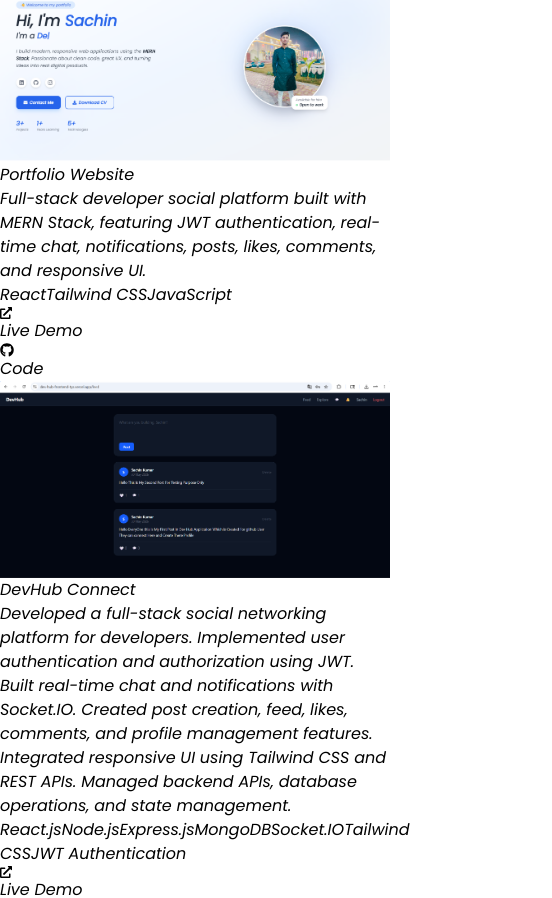
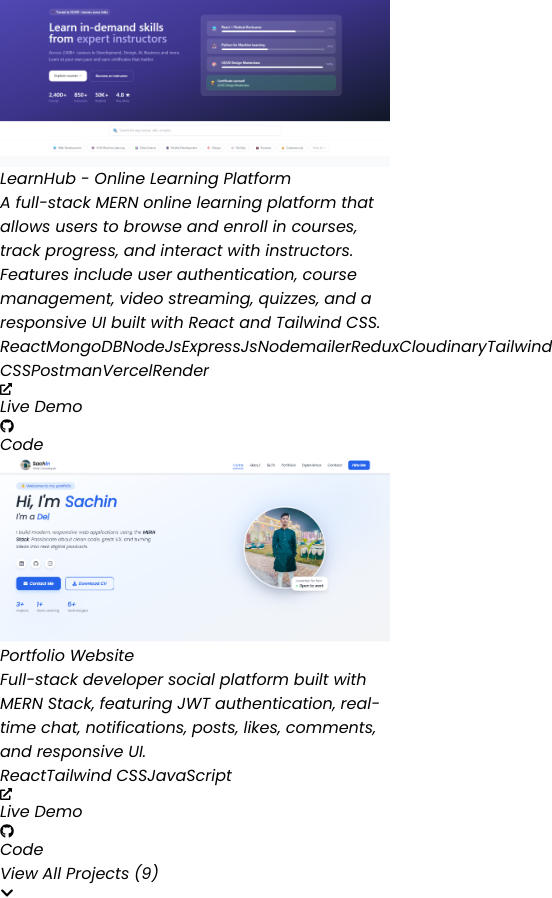
Before and after one commit to sachiinprajapatii1/Portfolio., a React app: page / in a window 390 px wide. Shown: the part 3752-4650 px from the top of the page, 552 px wide, since content can reach past the window. Built offline with nearby package versions, Linux system fonts and the light colour scheme; the HTML template or start-up script is replaced by a standard one.

Commit message:
Refine projects

```diff
--- a/src/Components/Projects.jsx
+++ b/src/Components/Projects.jsx
@@ -1,8 +1,9 @@
 import React, { useState } from "react";
-import { FaExternalLinkAlt, FaGithub } from "react-icons/fa";
+import { FaExternalLinkAlt, FaGithub, FaChevronDown, FaChevronUp } from "react-icons/fa";
 
 const Projects = () => {
   const [filter, setFilter] = useState("All");
+  const [showAll, setShowAll] = useState(false);
 
   const projects = [
     {
@@ -12,7 +13,7 @@
       tech: ["React", "MongoDB", "NodeJs", "ExpressJs","Tailwind CSS", "Render", "Capacitor", "Android Studio", "Postman"],
       link: "https://drive.google.com/file/d/17hgSe6TulYqoW5pxS1IqqLBUCLgby76T/view?usp=sharing",
       github: "https://github.com/sachiinprajapatii1",
-      category: "React, AndroidApp ",
+      category: "React",
       image: "/image6.jpg",
       color: "from-orange-400 to-rose-500",
     },
@@ -28,7 +29,18 @@
       color: "from-orange-400 to-rose-500",
     },
     {
-      id: 3,
+      id: 23,
+      title: "LearnHub - Online Learning Platform",
+      desc: "A full-stack MERN online learning platform that allows users to browse and enroll in courses, track progress, and interact with instructors. Features include user authentication, course management, video streaming, quizzes, and a responsive UI built with React and Tailwind CSS.",
+      tech: ["React", "MongoDB", "NodeJs", "ExpressJs","Nodemailer","Redux","Cloudinary","Tailwind CSS","Postman", "Vercel", "Render"],
+      link: "https://e-learning-tys.vercel.app",
+      github: "https://github.com/sachiinprajapatii1",
+      category: "React",
+      image: "/image9.png",
+      color: "from-orange-400 to-rose-500",
+    },
+    {
+      id: 4,
       title: "Portfolio Website",
       desc: "Full-stack developer social platform built with MERN Stack, featuring JWT authentication, real-time chat, notifications, posts, likes, comments, and responsive UI.",
       tech: ["React", "Tailwind CSS", "JavaScript"],
@@ -39,30 +51,18 @@
       color: "from-orange-400 to-rose-500",
     },
     {
-      id: 8,
-      title: "DevHub Connect",
-      desc: "Developed a full-stack social networking platform for developers. Implemented user authentication and authorization using JWT. Built real-time chat and notifications with Socket.IO. Created post creation, feed, likes, comments, and profile management features. Integrated responsive UI using Tailwind CSS and REST APIs. Managed backend APIs, database operations, and state management.",
-      tech: ["React.js", "Node.js", "Express.js","MongoDB","Socket.IO","Tailwind CSS","JWT Authentication"],
-      link: "https://dev-hub-frontend-tys.vercel.app/",
+      id: 5,
+      title: "Word To Pdf Converter",
+      desc: "Word File To Pdf Converter",
+      tech: ["ReactJs", "TailwindCss", "CloudConvert"],
+      link: "https://word-to-pdf-tys.vercel.app/",
       github: "https://github.com/sachiinprajapatii1",
       category: "React",
-      image: "/image8.png",
-      color: "from-orange-400 to-rose-500",
-    },
-    {
-      id: 4,
-      title: "Word To Pdf Converter",
-      desc: "Word File To Pdf Converter",
-      tech: ["ReactJs", "TailwindCss", "CloudConvert",],
-      link: "https://word-to-pdf-tys.vercel.app/",
-      github: "https://github.com/sachiinprajapatii1",
-      category: "ReactJs",
       image: "/image7.png",
       color: "from-green-400 to-emerald-500",
     },
-
     {
-      id: 5,
+      id: 6,
       title: "Dashboard UI Project",
       desc: "A responsive dashboard layout with multiple sections and navigation. Structured UI components focused on clean design and responsive behavior.",
       tech: ["HTML", "CSS", "JavaScript"],
@@ -73,7 +73,7 @@
       color: "from-blue-400 to-blue-600",
     },
     {
-      id: 6,
+      id: 7,
       title: "Image Editor Web App",
       desc: "An image editing tool with real-time preview and basic manipulation. Handles user input dynamically and provides an intuitive UI.",
       tech: ["HTML", "CSS", "JavaScript"],
@@ -84,7 +84,7 @@
       color: "from-purple-400 to-violet-500",
     },
     {
-      id: 7,
+      id: 8,
       title: "Drag and Drop Todo App",
       desc: "A task management app with drag-and-drop functionality. Dynamic task movement using JavaScript events with real-time updates without page reload.",
       tech: ["HTML", "CSS", "JavaScript"],
@@ -94,17 +94,34 @@
       image: "/image.png",
       color: "from-green-400 to-emerald-500",
     },
-
-
-
+    {
+      id: 9,
+      title: "DevHub Connect",
+      desc: "Developed a full-stack social networking platform for developers. Implemented user authentication and authorization using JWT. Built real-time chat and notifications with Socket.IO. Created post creation, feed, likes, comments, and profile management features. Integrated responsive UI using Tailwind CSS and REST APIs. Managed backend APIs, database operations, and state management.",
+      tech: ["React.js", "Node.js", "Express.js","MongoDB","Socket.IO","Tailwind CSS","JWT Authentication"],
+      link: "https://dev-hub-frontend-tys.vercel.app/",
+      github: "https://github.com/sachiinprajapatii1",
+      category: "React",
+      image: "/image8.png",
+      color: "from-orange-400 to-rose-500",
+    },
   ];
 
   const categories = ["All", "JavaScript", "React"];
 
-  const filtered =
-    filter === "All"
-      ? projects
-      : projects.filter((p) => p.category === filter);
+  // Reset showAll toggle when changing filters to prevent awkward states
+  const handleFilterChange = (cat) => {
+    setFilter(cat);
+    setShowAll(false);
+  };
+
+  // Safe category filtering handling strings/arrays accurately
+  const filteredProjects = filter === "All"
+    ? projects
+    : projects.filter((p) => p.category.includes(filter));
+
+  // Determine projects to actually display
+  const displayedProjects = showAll ? filteredProjects : filteredProjects.slice(0, 4);
 
   return (
     <section id="projects" className="py-20 px-8 bg-white">
@@ -125,7 +142,7 @@
           {categories.map((cat) => (
             <button
               key={cat}
-              onClick={() => setFilter(cat)}
+              onClick={() => handleFilterChange(cat)}
               className={`px-5 py-2 rounded-full text-sm font-semibold transition-all duration-300 ${
                 filter === cat
                   ? "bg-blue-600 text-white shadow-md"
@@ -139,7 +156,7 @@
 
         {/* Cards */}
         <div className="grid grid-cols-1 sm:grid-cols-2 gap-6">
-          {filtered.map((project) => (
+          {displayedProjects.map((project) => (
             <div
               key={project.id}
               className="group border border-gray-100 rounded-2xl overflow-hidden shadow-sm hover:shadow-xl hover:-translate-y-1 transition-all duration-300 bg-white"
@@ -149,7 +166,7 @@
                 <img
                   src={project.image}
                   alt={project.title}
-                  className="w-full h-full object-top group-hover:scale-105 transition duration-300"
+                  className="w-full h-full object-cover object-top group-hover:scale-105 transition duration-300"
                 />
               </div>
 
@@ -159,7 +176,7 @@
                   {project.title}
                 </h3>
 
-                <p className="text-gray-500 text-sm leading-relaxed mb-4">
+                <p className="text-gray-500 text-sm leading-relaxed mb-4 line-clamp-3 hover:line-clamp-none transition-all duration-300">
                   {project.desc}
                 </p>
 
@@ -176,7 +193,7 @@
                 </div>
 
                 {/* Buttons */}
-                <div className="flex gap-3 flex-wrap">
+                <div className="flex gap-3 flex-wrap mt-auto">
                   <a
                     href={project.link}
                     target="_blank"
@@ -202,8 +219,27 @@
           ))}
         </div>
 
-        {/* GitHub Button */}
-        <div className="text-center mt-10">
+        {/* Dynamic Action Buttons Group */}
+        <div className="flex flex-col sm:flex-row items-center justify-center gap-4 mt-12">
+          {/* View More / Less Projects Button */}
+          {filteredProjects.length > 4 && (
+            <button
+              onClick={() => setShowAll(!showAll)}
+              className="flex items-center gap-2 px-6 py-3 bg-gray-800 text-white font-semibold rounded-xl hover:bg-gray-900 transition shadow-sm"
+            >
+              {showAll ? (
+                <>
+                  View Less Projects <FaChevronUp size={14} />
+                </>
+              ) : (
+                <>
+                  View All Projects ({filteredProjects.length}) <FaChevronDown size={14} />
+                </>
+              )}
+            </button>
+          )}
+
+          {/* View All on GitHub Button */}
           <a
             href="https://github.com/sachiinprajapatii1"
             target="_blank"
```
Also changed, not shown: public/image9.png (added), 1 other file (tests, documents, lock files or other folders).
